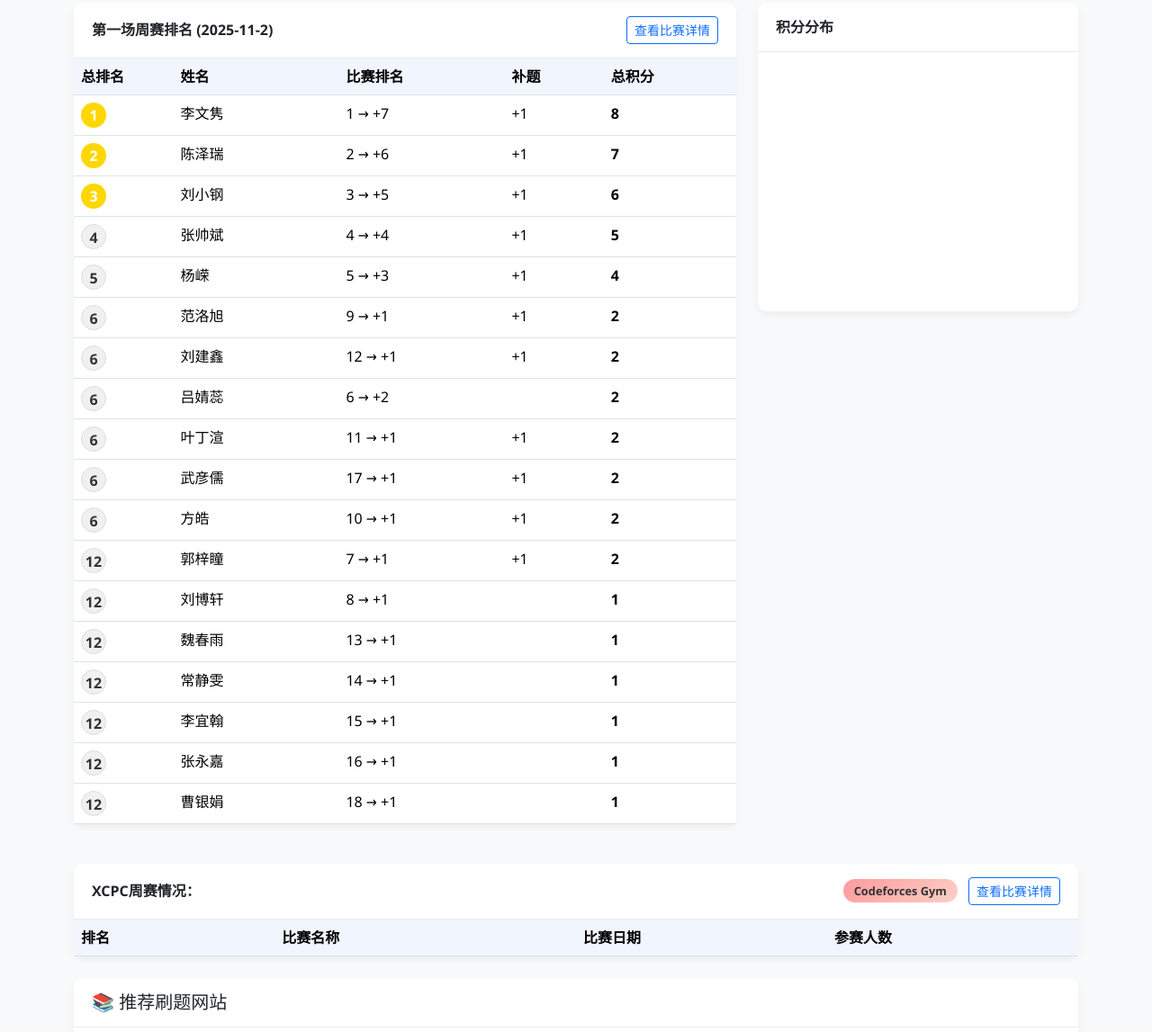
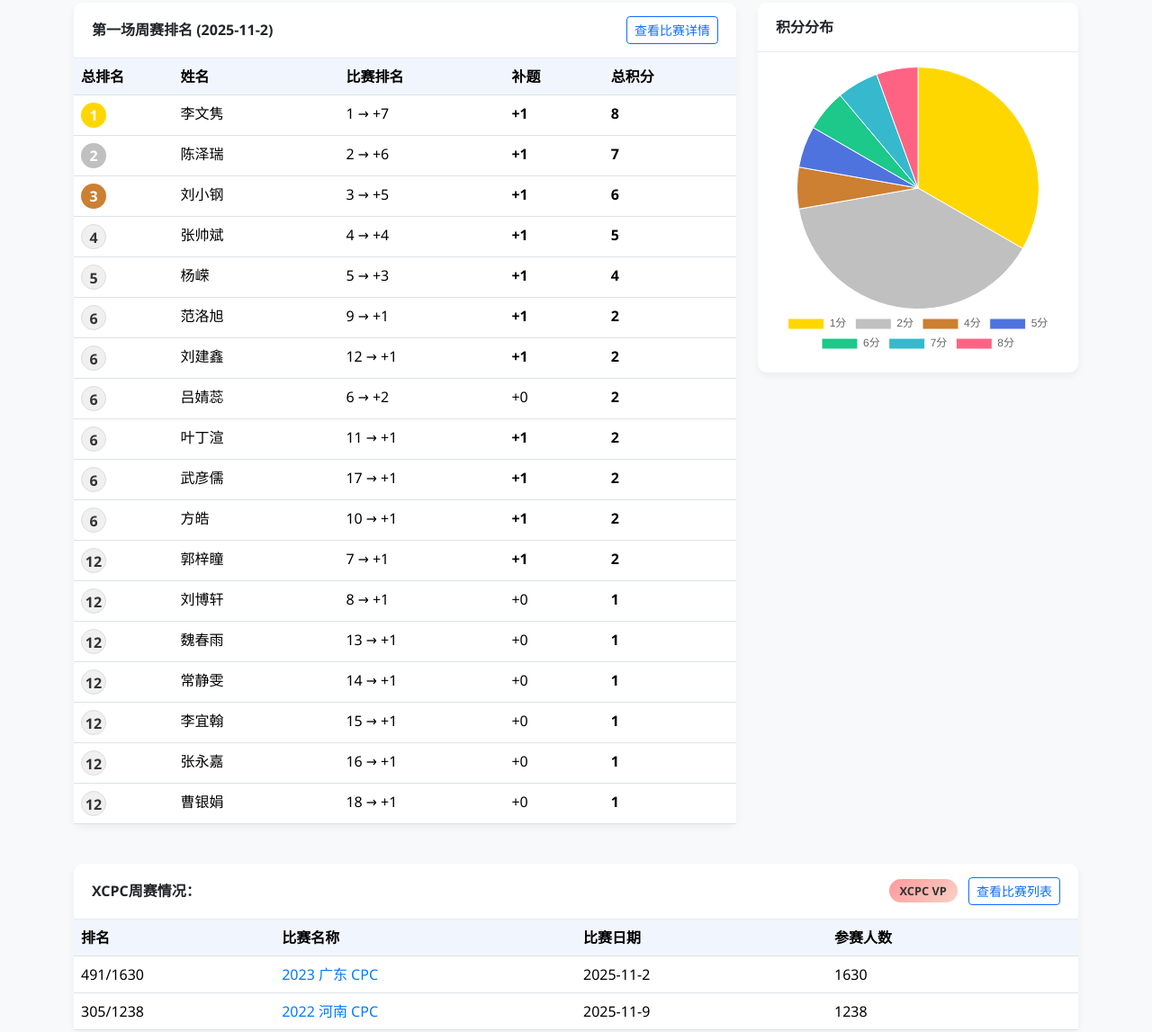
Before and after one commit to TUST-ACM/TUST-ACM-, a plain HTML site: page index.html in a window 1280 px wide. Shown: the part 507-1654 px from the top of the page at 90% size. Drawn offline with nearby package versions, Linux system fonts and the light colour scheme.

Commit message:
Update index.html

```diff
--- a/index.html
+++ b/index.html
@@ -49,8 +49,18 @@
             margin-right: 8px;
             border: 1px solid #ddd;
         }
-        .ranking-1, .ranking-2, .ranking-3 {
-            background-color: #ffd700; /* 前3名都是金色 */
+        .ranking-1 {
+            background-color: #ffd700; /* 第一名金色 */
+            color: white;
+            border: none;
+        }
+        .ranking-2 {
+            background-color: #c0c0c0; /* 第二名银色 */
+            color: white;
+            border: none;
+        }
+        .ranking-3 {
+            background-color: #cd7f32; /* 第三名铜色 */
             color: white;
             border: none;
         }
@@ -112,6 +122,13 @@
             border-radius: 20px;
             font-size: 0.8rem;
             font-weight: 600;
+        }
+        .makeup-yes {
+            color: #28a745;
+            font-weight: bold;
+        }
+        .makeup-no {
+            color: #6c757d;
         }
     </style>
 </head>
@@ -202,8 +219,8 @@
             <div class="card-header d-flex justify-content-between align-items-center">
                 <span>XCPC周赛情况：</span>
                 <div>
-                    <span class="contest-type-badge me-2">Codeforces Gym</span>
-                    <a href="https://codeforces.com/gym/104369/standings" class="btn btn-sm btn-outline-primary" target="_blank">查看比赛详情</a>
+                    <span class="contest-type-badge me-2">XCPC VP</span>
+                    <a href="https://www.cnblogs.com/WIDA/p/18122995#5312410" class="btn btn-sm btn-outline-primary" target="_blank">查看比赛列表</a>
                 </div>
             </div>
             <div class="card-body p-0">
@@ -332,10 +349,9 @@
 
         // XCPC周赛数据
         const xcpcData = [
-    { rank: "491/1630", contestName: "XCPC周赛第一场", date: "2025-11-2", participants: "1630", link: "https://codeforces.com/gym/104369/standings" },
+            { rank: "491/1630", contestName: "2023 广东 CPC", date: "2025-11-2", participants: "1630", link: "https://codeforces.com/gym/104369/standings" },
             { rank: "305/1238", contestName: "2022 河南 CPC", date: "2025-11-9", participants: "1238", link: "https://codeforces.com/gym/103941/standings" }
         ];
-
 
         // 填充排名表格数据
         const tableBody = document.getElementById('ranking-table');
@@ -348,11 +364,15 @@ const xcpcData = [
             else if (item.totalRank === 2) rankClass = 'ranking-2';
             else if (item.totalRank === 3) rankClass = 'ranking-3';
 
+            // 处理补题列样式
+            const makeUpClass = item.makeUp ? 'makeup-yes' : 'makeup-no';
+            const makeUpText = item.makeUp || '+0';
+
             row.innerHTML = `
                 <td><span class="ranking-badge ${rankClass}">${item.totalRank}</span></td>
                 <td>${item.name}</td>
                 <td>${item.contestRank}</td>
-                <td>${item.makeUp}</td>
+                <td class="${makeUpClass}">${makeUpText}</td>
                 <td><strong>${item.totalScore}</strong></td>
             `;
             tableBody.appendChild(row);
@@ -361,29 +381,35 @@ const xcpcData = [
         // 填充XCPC周赛表格数据
         const xcpcTableBody = document.getElementById('xcpc-table');
         xcpcData.forEach(item => {
-    const row = `
-        <tr>
+            const row = document.createElement('tr');
+            row.innerHTML = `
                 <td>${item.rank}</td>
                 <td><a href="${item.link}" target="_blank" style="color:#007bff; text-decoration:none;">${item.contestName}</a></td>
                 <td>${item.date}</td>
                 <td>${item.participants}</td>
-        </tr>
             `;
-    document.getElementById("xcpcTableBody").innerHTML += row;
+            xcpcTableBody.appendChild(row);
         });
 
+        // 计算积分分布
+        const scoreDistribution = {};
+        rankingData.forEach(item => {
+            const score = item.totalScore;
+            scoreDistribution[score] = (scoreDistribution[score] || 0) + 1;
+        });
 
         // 创建积分分布图表
         const scoreCtx = document.getElementById('scoreChart').getContext('2d');
         const scoreChart = new Chart(scoreCtx, {
             type: 'pie',
             data: {
-        labels: ['8分', '7分', '6分', '5分', '4分', '2分', '1分'],
+                labels: Object.keys(scoreDistribution).map(score => `${score}分`),
                 datasets: [{
-            data: [1, 1, 1, 1, 1, 6, 7],
+                    data: Object.values(scoreDistribution),
                     backgroundColor: [
                         '#FFD700', '#C0C0C0', '#CD7F32',
-                '#4e73df', '#1cc88a', '#36b9cc', '#ff6384'
+                        '#4e73df', '#1cc88a', '#36b9cc', '#ff6384',
+                        '#ff9f40', '#9966ff', '#4bc0c0'
                     ],
                     borderWidth: 1
                 }]
@@ -405,7 +431,6 @@ const scoreChart = new Chart(scoreCtx, {
             }
         });
 
-
         // 添加新功能按钮事件
         document.getElementById('add-feature-btn').addEventListener('click', function() {
             alert('这里可以添加新功能！例如：\n- 历史比赛记录\n- 个人进步趋势图\n- 题目难度分析\n- 实验室成员信息\n- 比赛日历');
```
Lines whose indentation alone changed are shown as unchanged.
